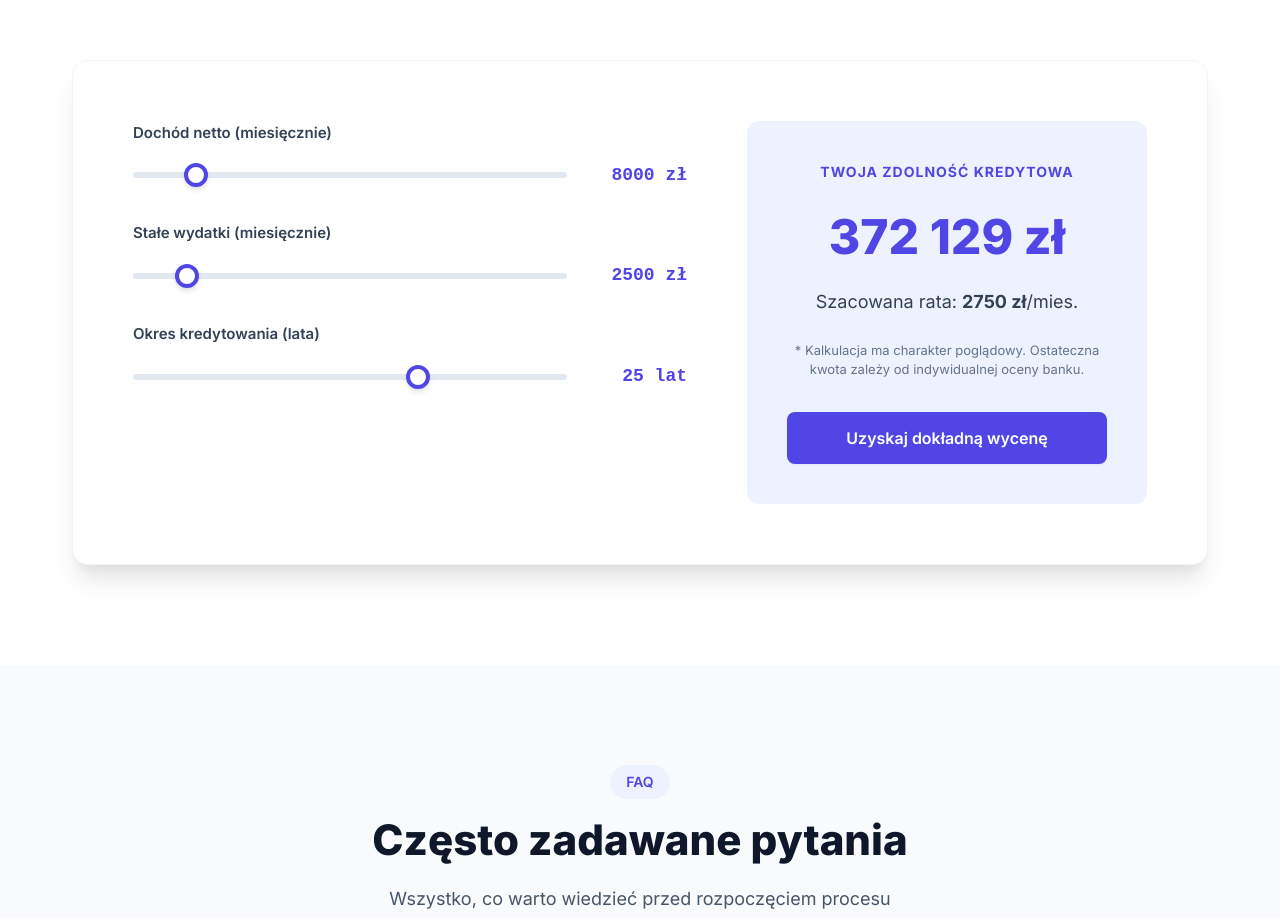
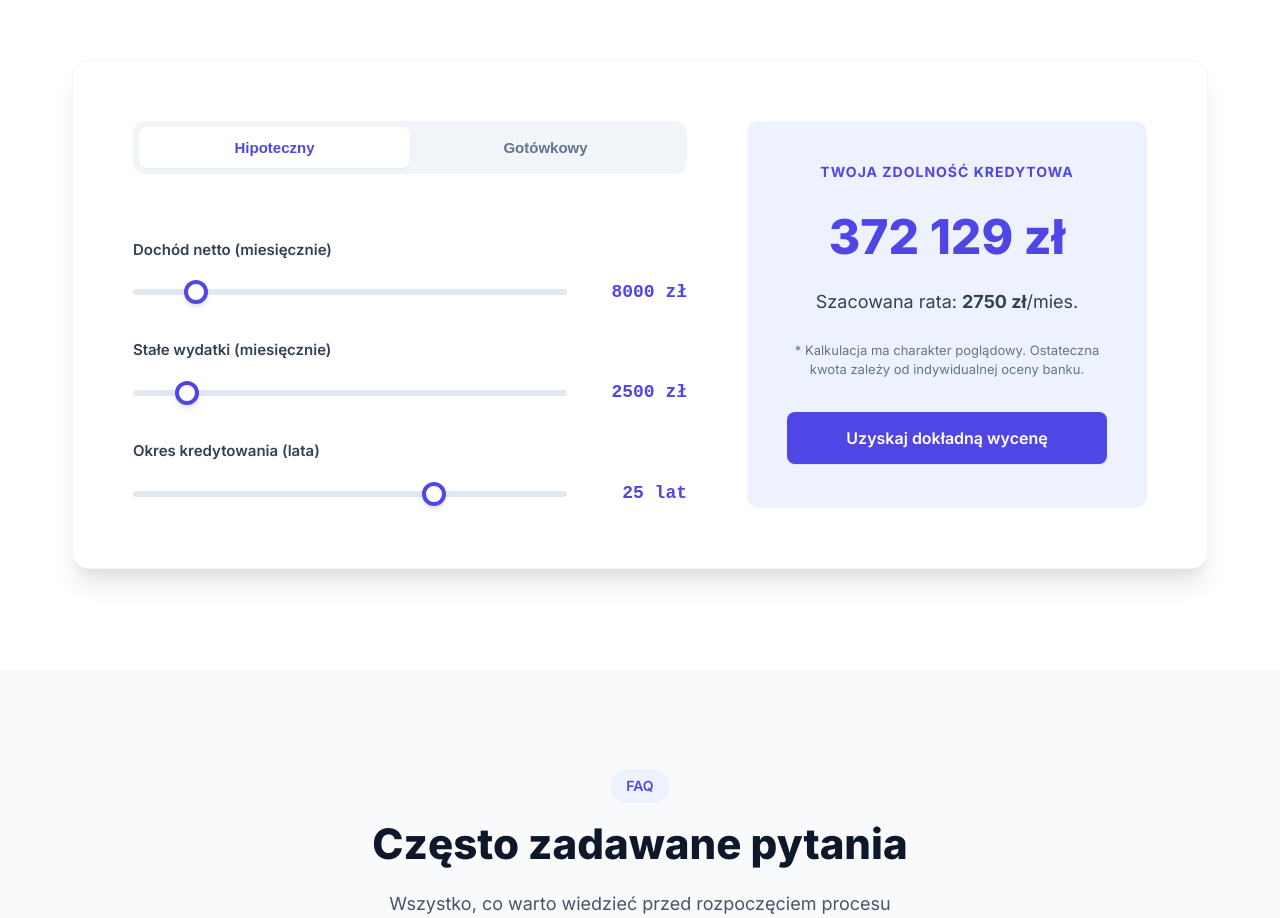
Before and after one commit to ecm-digital/creditadvisor, a React (Vite) app: page / in a window 1280 px wide. Shown: the part 4820-5738 px from the top of the page. Built offline with nearby package versions, Linux system fonts and the light colour scheme; no server answers.

Commit message:
Fix build error: integrate missing UI toggle for loanType

```diff
--- a/src/components/calculator/CreditCalculator.tsx
+++ b/src/components/calculator/CreditCalculator.tsx
@@ -59,6 +59,21 @@ export const CreditCalculator: React.FC = () => {
 
                 <div className="calculator__content">
                     <div className="calculator__form">
+                        <div className="calculator__type-selector">
+                            <button
+                                className={`type-btn ${loanType === 'mortgage' ? 'active' : ''}`}
+                                onClick={() => setLoanType('mortgage')}
+                            >
+                                Hipoteczny
+                            </button>
+                            <button
+                                className={`type-btn ${loanType === 'cash' ? 'active' : ''}`}
+                                onClick={() => setLoanType('cash')}
+                            >
+                                Gotówkowy
+                            </button>
+                        </div>
+
                         <div className="calculator__field">
                             <label className="calculator__field-label">
                                 Dochód netto (miesięcznie)
@@ -100,8 +115,8 @@ export const CreditCalculator: React.FC = () => {
                             <div className="calculator__slider">
                                 <input
                                     type="range"
-                                    min="5"
-                                    max="35"
+                                    min="1"
+                                    max={loanType === 'mortgage' ? 35 : 10}
                                     step="1"
                                     value={period}
                                     onChange={(e) => setPeriod(Number(e.target.value))}
```
